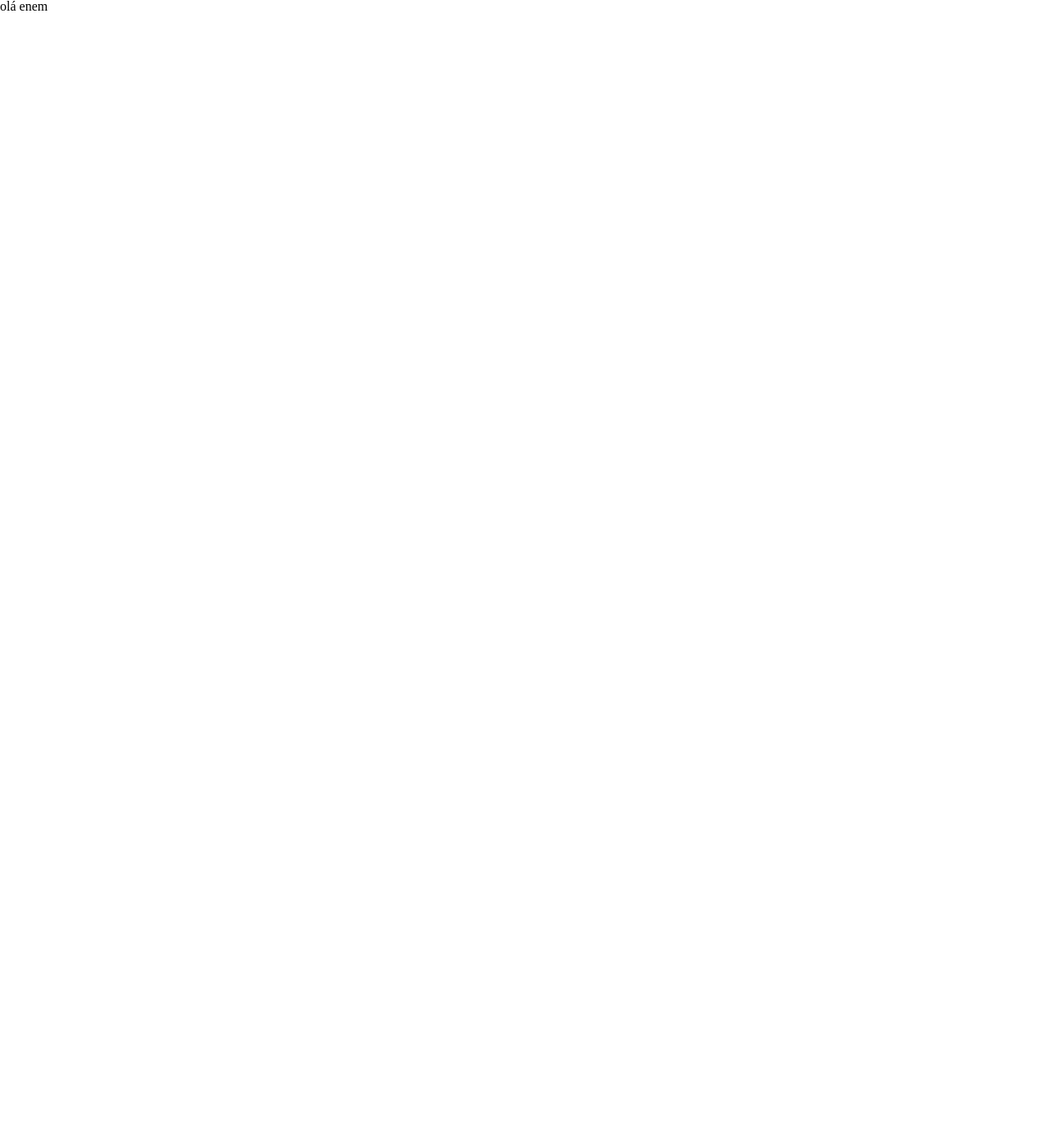
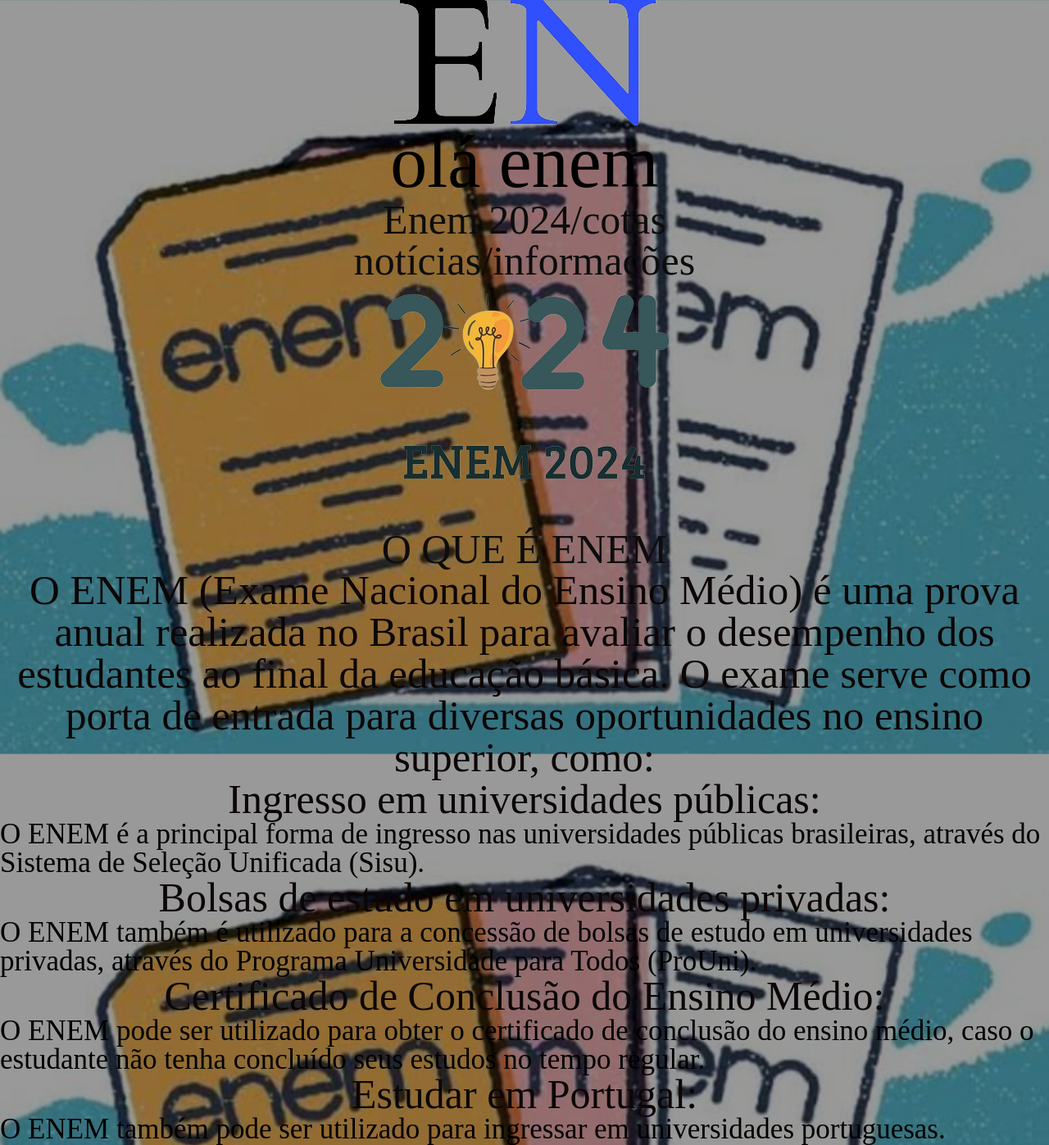
Before and after one commit to Victorreidelas/ola-enem, a plain HTML site: page index.html in a window 1280 px wide. Shown: the whole page at 82% size. Before the commit the page ends 800 px from the top, so only its background shows below. Drawn offline with Linux system fonts and the light colour scheme.

Commit message:
Add files via upload

```diff
--- a/estilo.css
+++ b/estilo.css
@@ -0,0 +1,65 @@
+
+body{
+    background-image: url("imagem/luxa.org-opacity-changed-img\ de\ fundo.jpg");
+    background-repeat: no-repeat;
+    background-position: center center;
+    background-size: cover;
+    background-attachment: fixed;
+    }
+
+    .logo{
+        display: block;
+        margin-left: auto;
+        margin-right: auto;
+    }
+
+    .ola{
+        color:	#000000;
+        text-align: center;
+        font-size: 90px;
+    }
+
+    .enem{
+        color: 	#0d0d0d;
+        text-align: center;
+        font-size: 50px;
+
+    }
+
+    .note{
+       color: #0d0d0d;
+       text-align: center;
+       font-size: 50px;
+    }
+
+    .img1{
+        display: block;
+        margin-left: auto;
+        margin-right: auto;
+    }
+
+    .oque{
+        color: 	#0d0d0d;
+        text-align: center;
+        font-size: 50px;
+
+    }
+
+    .p1{
+        color:	#000000;
+        font-size: 35px;
+        left: auto;
+        width: auto;
+    }
+
+    .p2{
+        color: #0c0606;
+        text-align: center;
+        font-size: 50px;
+    }
+
+    .p3{
+        color: #0c0606;
+        text-align: center;
+        font-size: 51px;
+    }
--- a/index.html
+++ b/index.html
@@ -6,8 +6,24 @@
     <title>ola enem</title>
     <link rel="stylesheet" href="reset.css">
     <link rel="stylesheet" href="estilo.css">
+
 </head>
 <body>
-    <h1>olá enem</h1>
+    <img class="logo" src="imagem/logo.png" alt="">
+    <h1 class="ola">olá enem</h1>
+    <h2 class="enem">Enem 2024/cotas</h2>
+    <h3 class="note">notícias/informações</h3>
+    <img class="img1" src="imagem/img1.png" alt="">
+    <h4 class="oque">O QUE É ENEM</h4>
+    <p class="p3">O ENEM (Exame Nacional do Ensino Médio) é uma prova anual realizada no Brasil para avaliar o desempenho dos estudantes ao final da educação básica. O exame serve como porta de entrada para diversas oportunidades no ensino superior, como: </p>
+    <h5 class="p2">Ingresso em universidades públicas:</h5>
+    <p class="p1"> O ENEM é a principal forma de ingresso nas universidades públicas brasileiras, através do Sistema de Seleção Unificada (Sisu). </p>
+    <h6 class="p2">Bolsas de estudo em universidades privadas:</h6>
+    <p class="p1">O ENEM também é utilizado para a concessão de bolsas de estudo em universidades privadas, através do Programa Universidade para Todos (ProUni).</p>
+    <h5 class="p2">Certificado de Conclusão do Ensino Médio:</h5>
+    <p class="p1">O ENEM pode ser utilizado para obter o certificado de conclusão do ensino médio, caso o estudante não tenha concluído seus estudos no tempo regular.</p>
+    <h6 class="p2">Estudar em Portugal:</h6>
+    <p class="p1">O ENEM também pode ser utilizado para ingressar em universidades portuguesas.</p>
+
 </body>
 </html>
```
Also changed, not shown: imagem/img1.png (added), imagem/logo.png (added), imagem/luxa.org-opacity-changed-img de fundo.jpg (added), imagem/p1.png (added).
